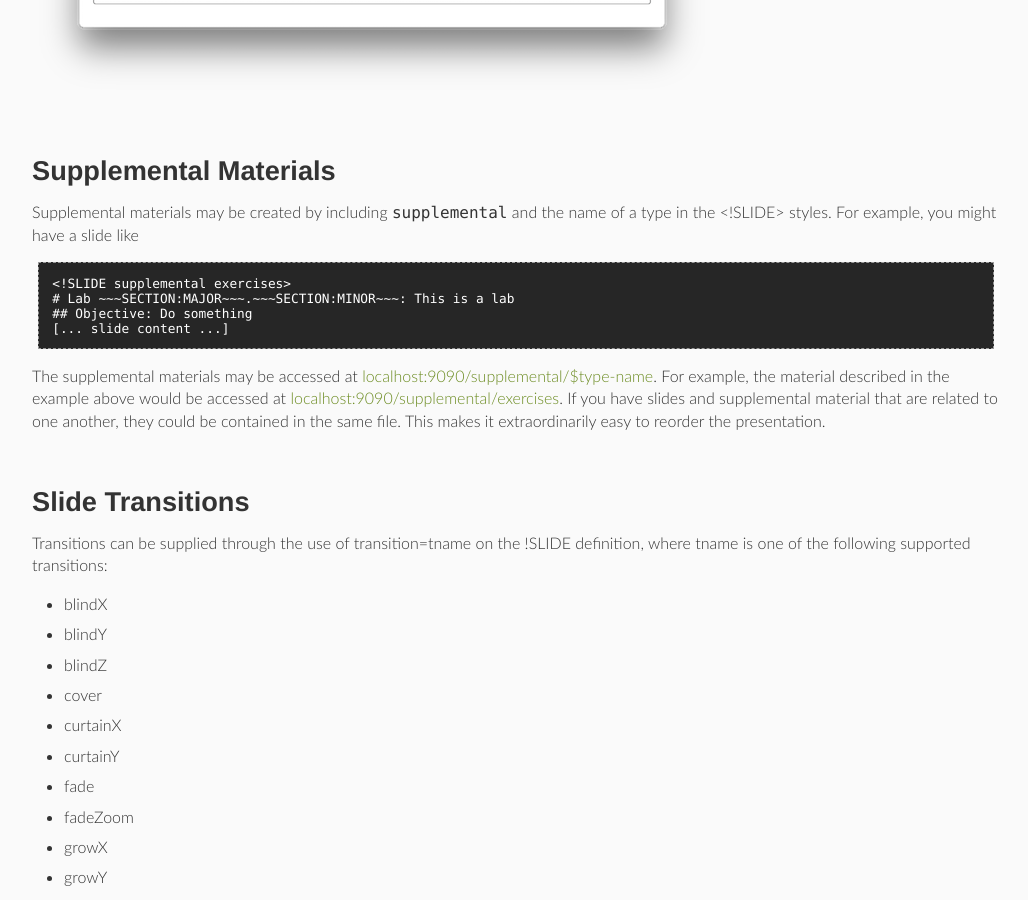
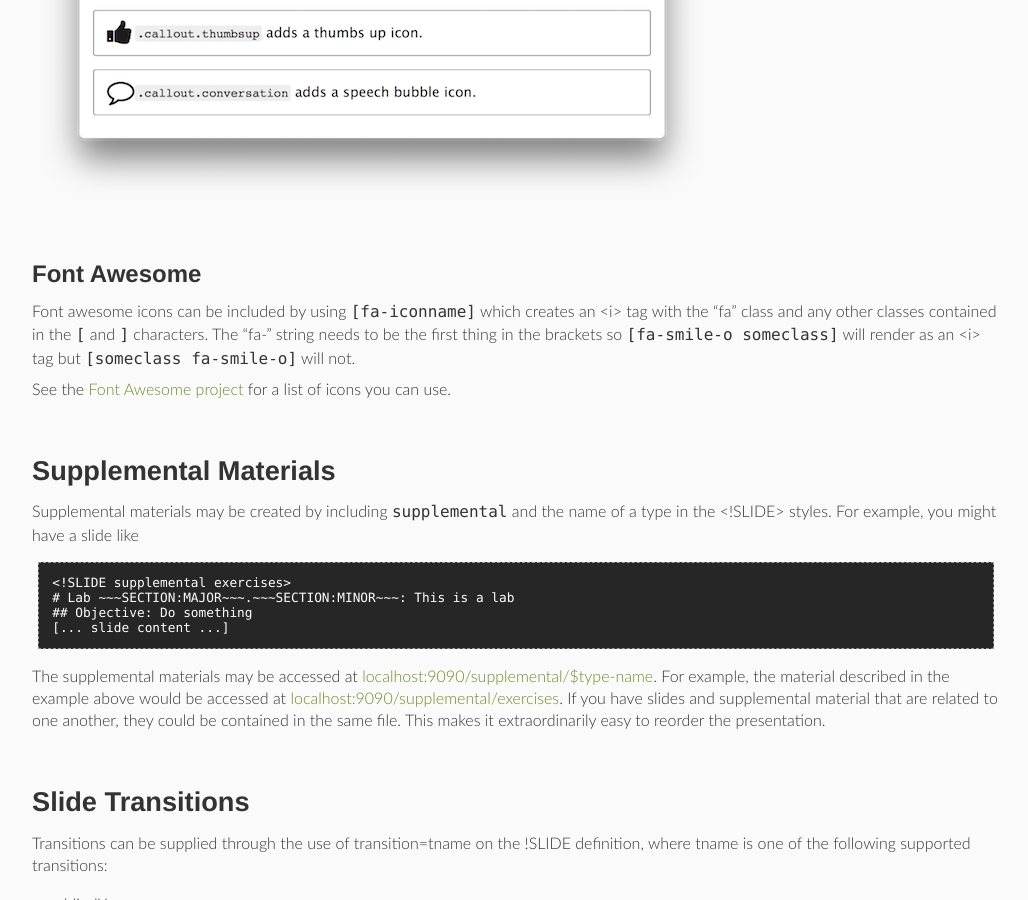
Before and after one commit to binford2k/showoff, a Jekyll site: the page documentation/AUTHORING_rdoc.html, which Jekyll copies as it is, in a window 1280 px wide and 900 px high, scrolled down 3831 px. Shown: the whole window, without its empty margins (248-1276 px from the left). Built offline with Jekyll 4.4.1, drawn with Linux system fonts in a browser that asks for light colours; some web fonts are replaced; some of the changed text lies outside the part shown.

Commit message:
updating docs

```diff
--- a/documentation/AUTHORING_rdoc.html
+++ b/documentation/AUTHORING_rdoc.html
@@ -59,6 +59,7 @@
     <li><a href="#label-Markdown+Format">Markdown Format</a>
     <li><a href="#label-Slide+Styles">Slide Styles</a>
     <li><a href="#label-Callout+paragraph+styles">Callout paragraph styles</a>
+    <li><a href="#label-Font+Awesome">Font Awesome</a>
     <li><a href="#label-Supplemental+Materials">Supplemental Materials</a>
     <li><a href="#label-Slide+Transitions">Slide Transitions</a>
     <li><a href="#label-Slide+Backgrounds">Slide Backgrounds</a>
@@ -298,6 +299,13 @@ words or short phrases!</em></p>
 <dd>
 <p>If you&#39;ve included videos on the slide, this style will cause them to
 play when you switch to this slide.</p>
+</dd><dt>activity
+<dd>
+<p>If you tag this slide as an <code>activity</code>, then audience
+members&#39; presentations will get a toggle button on their slide, and
+their presentation will stop tracking along until they toggle it to
+complete. The presenter sees a count of all incompletes in the lower right
+of their slide preview.</p>
 </dd></dl>
 
 <p>Check out the example directory included to see examples of most of these.</p>
@@ -317,6 +325,18 @@ icon. To do this, add <code>.callout</code> or
 .callout.info Adding the `.info` modifier adds an info icon.</pre>
 
 <p><img src="../images/callouts.png"></p>
+
+<h2 id="label-Font+Awesome">Font Awesome<span><a href="#label-Font+Awesome">&para;</a> <a href="#top">&uarr;</a></span></h2>
+
+<p>Font awesome icons can be included by using <code>[fa-iconname]</code>
+which creates an &lt;i&gt; tag with the “fa” class and any other classes
+contained in the <code>[</code> and <code>]</code> characters. The “fa-”
+string needs to be the first thing in the brackets so <code>[fa-smile-o
+someclass]</code> will render as an &lt;i&gt; tag but <code>[someclass
+fa-smile-o]</code> will not.</p>
+
+<p>See the <a href="http://fontawesome.io/icons/">Font Awesome project</a> for
+a list of icons you can use.</p>
 
 <h1 id="label-Supplemental+Materials">Supplemental Materials<span><a href="#label-Supplemental+Materials">&para;</a> <a href="#top">&uarr;</a></span></h1>
 
@@ -432,6 +452,15 @@ colorful. You can uppercase the name if you like.</p>
 
 <pre>@@@ Ruby
 10.times { puts &quot;Whee!&quot; }</pre>
+
+<p>To highlight a specific line in your snippet of code, simply prefix it with
+a <code>*</code>.</p>
+
+<pre>@@@ Ruby execute
+[&#39;one&#39;, &#39;two&#39;, &#39;three&#39;].collect do |item|
+  puts item
+   puts item.upcase  # This line will be highlighted to call attention to it
+end</pre>
 
 <p>Supported languages include:</p>
 
--- a/documentation/table_of_contents.html
+++ b/documentation/table_of_contents.html
@@ -39,6 +39,7 @@
       <li><a href="AUTHORING_rdoc.html#label-Markdown+Format">Markdown Format</a>
       <li><a href="AUTHORING_rdoc.html#label-Slide+Styles">Slide Styles</a>
       <li><a href="AUTHORING_rdoc.html#label-Callout+paragraph+styles">Callout paragraph styles</a>
+      <li><a href="AUTHORING_rdoc.html#label-Font+Awesome">Font Awesome</a>
       <li><a href="AUTHORING_rdoc.html#label-Supplemental+Materials">Supplemental Materials</a>
       <li><a href="AUTHORING_rdoc.html#label-Slide+Transitions">Slide Transitions</a>
       <li><a href="AUTHORING_rdoc.html#label-Slide+Backgrounds">Slide Backgrounds</a>
```
Also changed, not shown: 4 other files.
